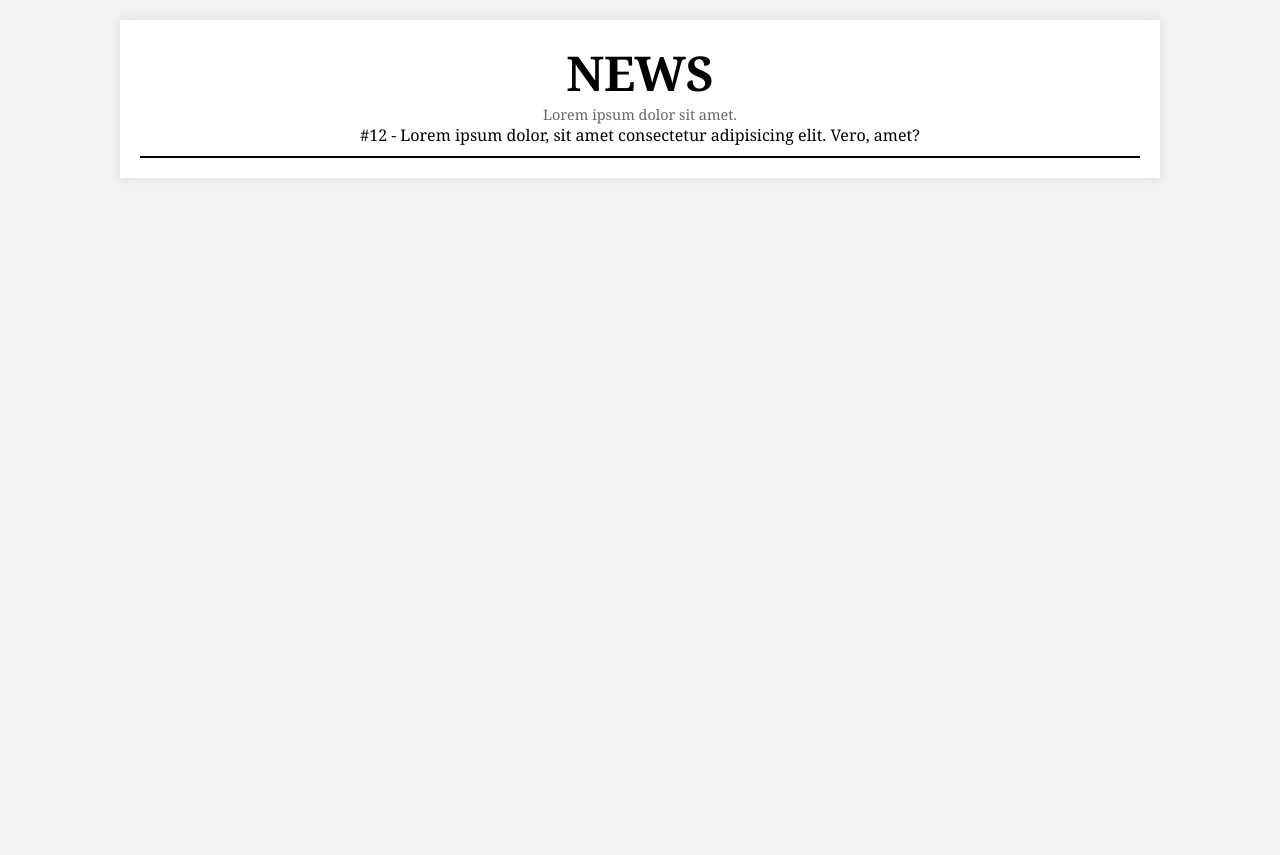
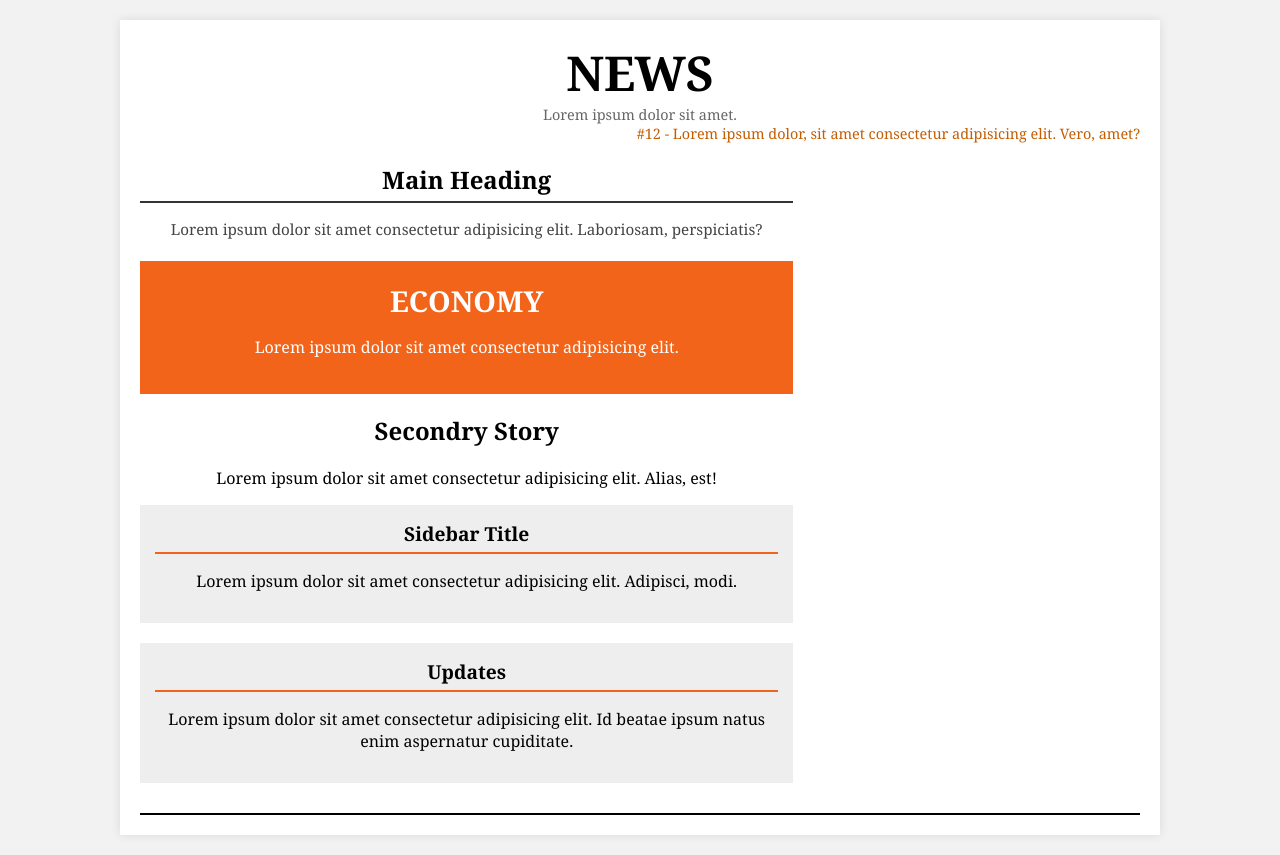
Before and after one commit to namankumarpandey/FrontEnd-Internship, a plain HTML site: page Task1/index.html in a window 1280 px wide. Before the commit the page ends 800 px from the top, so only its background shows below. Drawn offline with Linux system fonts and the light colour scheme.

Commit message:
final Commit

```diff
--- a/Task1/index.html
+++ b/Task1/index.html
@@ -16,6 +16,52 @@
           #12 - Lorem ipsum dolor, sit amet consectetur adipisicing elit. Vero,
           amet?
         </div>
+
+        <!-- Main Content -->
+        <div class="grid">
+          <!-- Left Column -->
+          <div>
+            <div class="article">
+              <h2>Main Heading</h2>
+              <p>
+                Lorem ipsum dolor sit amet consectetur adipisicing elit.
+                Laboriosam, perspiciatis?
+              </p>
+            </div>
+
+            <!--Highlight Section-->
+            <div class="highlight">
+              <h2>ECONOMY</h2>
+              <p>Lorem ipsum dolor sit amet consectetur adipisicing elit.</p>
+            </div>
+            <div>
+              <h2>Secondry Story</h2>
+              <p>
+                Lorem ipsum dolor sit amet consectetur adipisicing elit. Alias,
+                est!
+              </p>
+            </div>
+
+            <!-- Sidebar -->
+            <div class="sidebar">
+              <div class="box">
+                <h3>Sidebar Title</h3>
+                <p>
+                  Lorem ipsum dolor sit amet consectetur adipisicing elit.
+                  Adipisci, modi.
+                </p>
+              </div>
+
+              <div class="box">
+                <h3>Updates</h3>
+                <p>
+                  Lorem ipsum dolor sit amet consectetur adipisicing elit. Id
+                  beatae ipsum natus enim aspernatur cupiditate.
+                </p>
+              </div>
+            </div>
+          </div>
+        </div>
       </div>
     </div>
   </body>
--- a/Task1/style.css
+++ b/Task1/style.css
@@ -27,3 +27,59 @@ body {
   font-size: 0.9em;
   color: #666;
 }
+.hastag {
+  text-align: right;
+  font-size: 0.9em;
+  color: #c45d00;
+}
+/* Grid Layout */
+.grid {
+  display: grid;
+  grid-template-columns: 2fr 1fr;
+  gap: 20px;
+  margin-top: 20px;
+}
+.article {
+  margin-bottom: 20px;
+}
+.article h2 {
+  margin: 0;
+  font-size: 1.4 em;
+  border-bottom: 2px solid #333;
+  padding-bottom: 5px;
+}
+.article p {
+  font-size: 0.95em;
+  line-height: 1.5em;
+  color: #444;
+}
+
+/* highligh Section */
+.highlight {
+  background: #f26419;
+  color: #fff;
+  padding: 20px;
+  margin: 20px 0;
+}
+.highlight h2 {
+  font-size: 1.8em;
+  margin: 0;
+}
+.hightlight p {
+  margin-top: 10px;
+  font-size: 1em;
+}
+
+/* Sidebar  */
+.sidebar .box {
+  background: #eee;
+  padding: 15px;
+  margin-bottom: 20px;
+}
+
+.sidebar .box h3 {
+  margin: 0;
+  font-size: 1.2em;
+  border-bottom: 2px solid #f26419;
+  padding-bottom: 5px;
+}
```
